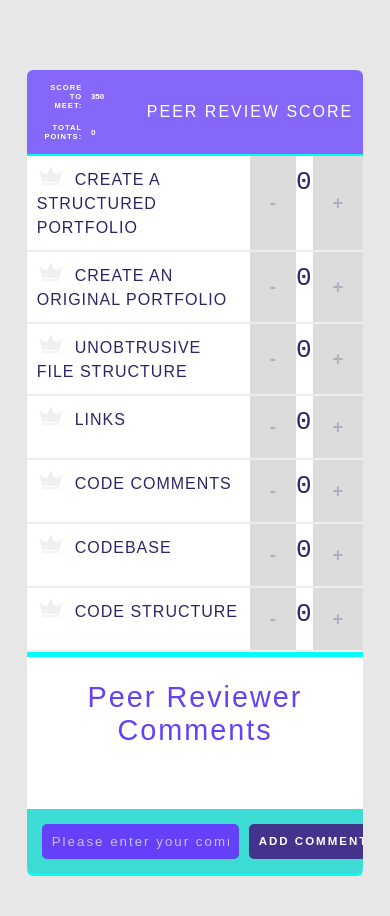
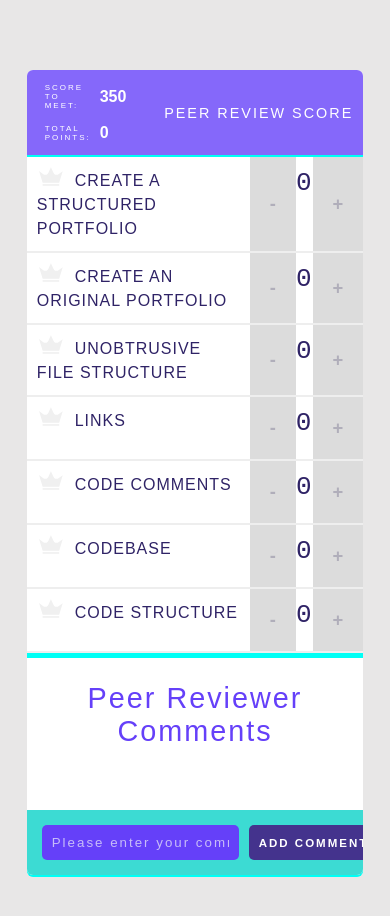
Before and after one commit to alteredco/grade_score, a React (Create React App) app: page / in a window 390 px wide. Shown: the top 916 px of the page. Built offline with nearby package versions, Linux system fonts and the light colour scheme.

Commit message:
Update header and stats styling

```diff
--- a/src/index.css
+++ b/src/index.css
@@ -297,8 +297,8 @@ svg {
     }
 
     header h1 {
-      margin-left: 2em;
-      font-size: 1em;
+      padding-left: 2em;
+      font-size: .9em;
       width: 90%;
       flex-grow: 0;
     }
@@ -320,7 +320,19 @@ svg {
 
     .stats {
       width: 10%;
+      padding-right: 1em;
+    }
+
+    .stats td:first-child {
+      text-align: left;
+      letter-spacing: .25em;
       font-size: .5em;
+      font-weight: normal;
+    }
+
+    .stats td:last-child {
+      text-align: left;
+      font-size: 1em;
     }
 
     .stopwatch {
@@ -331,4 +343,8 @@ svg {
       display: flex;
       flex:1;
     }
+
+    form {
+     flex: 1;
+    }
   }
```
